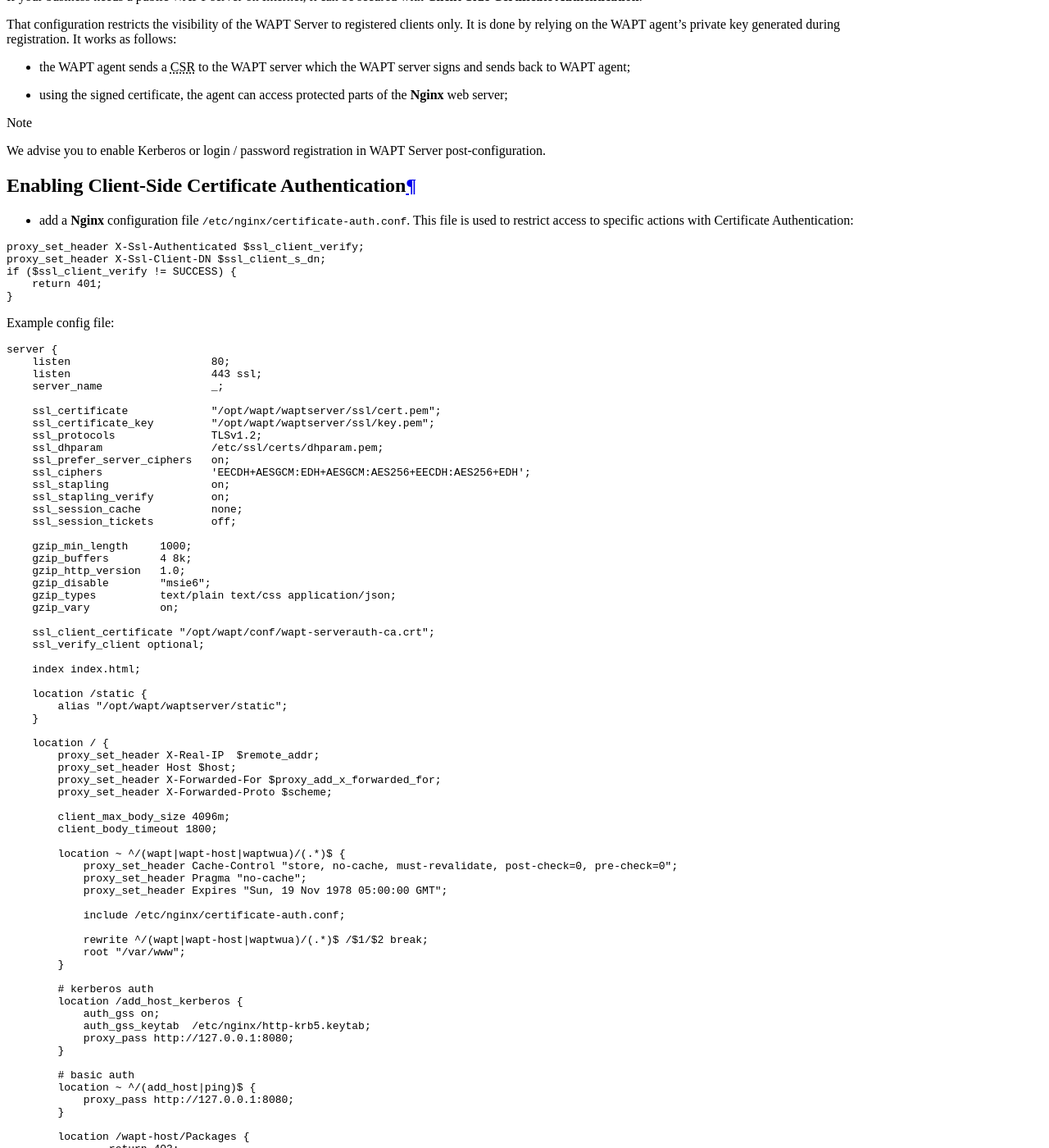
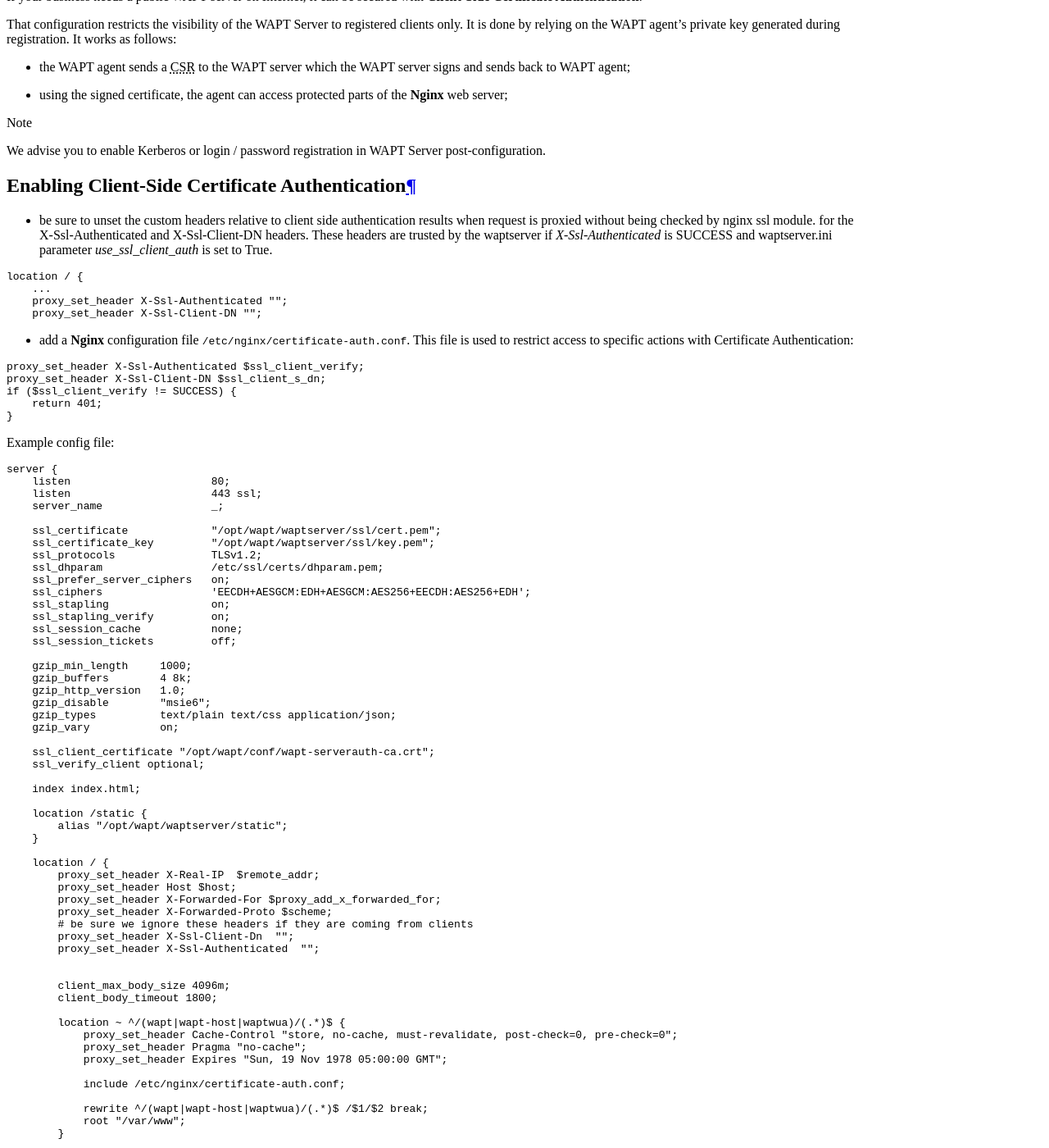
Before and after one commit to tranquilit/WAPT-Documentation, a Sphinx documentation site: the page built from source/wapt-security/security-configuration-certificate-authentication.rst, in a window 1280 px wide and 1400 px high, scrolled down 979 px. Shown: the whole window at 82% size. Built offline with Sphinx 7.4.7 and the Read the Docs theme 2.0.0, drawn with Linux system fonts in a browser that asks for light colours.

Commit message:
Secutity Note about client side certificate auth http headers

```diff
--- a/source/wapt-security/security-configuration-certificate-authentication.rst
+++ b/source/wapt-security/security-configuration-certificate-authentication.rst
@@ -43,9 +43,23 @@ private key generated during registration. It works as follows:
 Enabling Client-Side Certificate Authentication
 """""""""""""""""""""""""""""""""""""""""""""""
 
+* be sure to unset the custom headers relative to client side authentication results when request is proxied
+  without being checked by nginx ssl module.
+  for the X-Ssl-Authenticated and X-Ssl-Client-DN headers.
+  These headers are trusted by the waptserver if `X-Ssl-Authenticated` is SUCCESS
+  and waptserver.ini parameter `use_ssl_client_auth` is set to True.
+
+.. code-block:: ini
+
+    location / {
+        ...
+        proxy_set_header X-Ssl-Authenticated "";
+        proxy_set_header X-Ssl-Client-DN "";
+
 * add a :program:`Nginx` configuration file :file:`/etc/nginx/certificate-auth.conf`.
   This file is used to restrict access to specific actions
   with Certificate Authentication:
+
 
 .. code-block:: ini
 
@@ -96,6 +110,10 @@ Example config file:
             proxy_set_header Host $host;
             proxy_set_header X-Forwarded-For $proxy_add_x_forwarded_for;
             proxy_set_header X-Forwarded-Proto $scheme;
+            # be sure we ignore these headers if they are coming from clients
+            proxy_set_header X-Ssl-Client-Dn  "";
+            proxy_set_header X-Ssl-Authenticated  "";
+
 
             client_max_body_size 4096m;
             client_body_timeout 1800;
```
